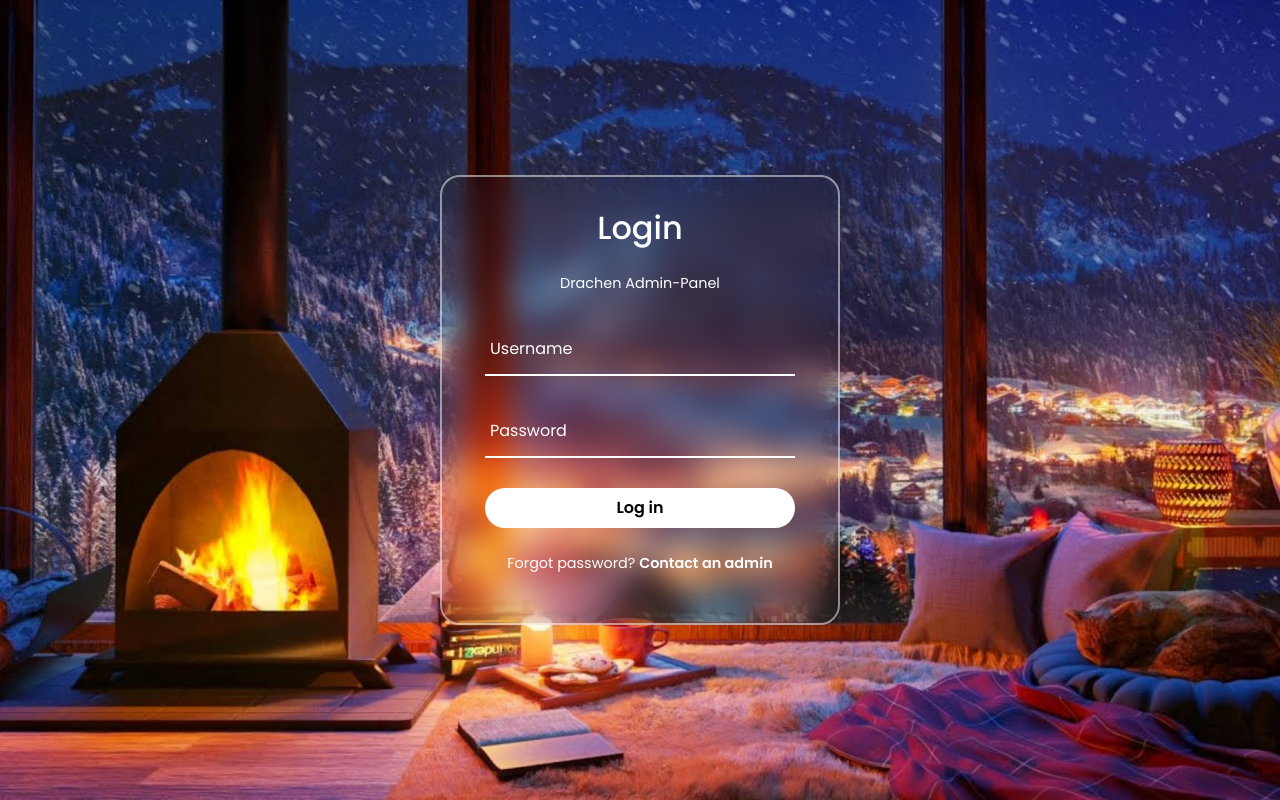
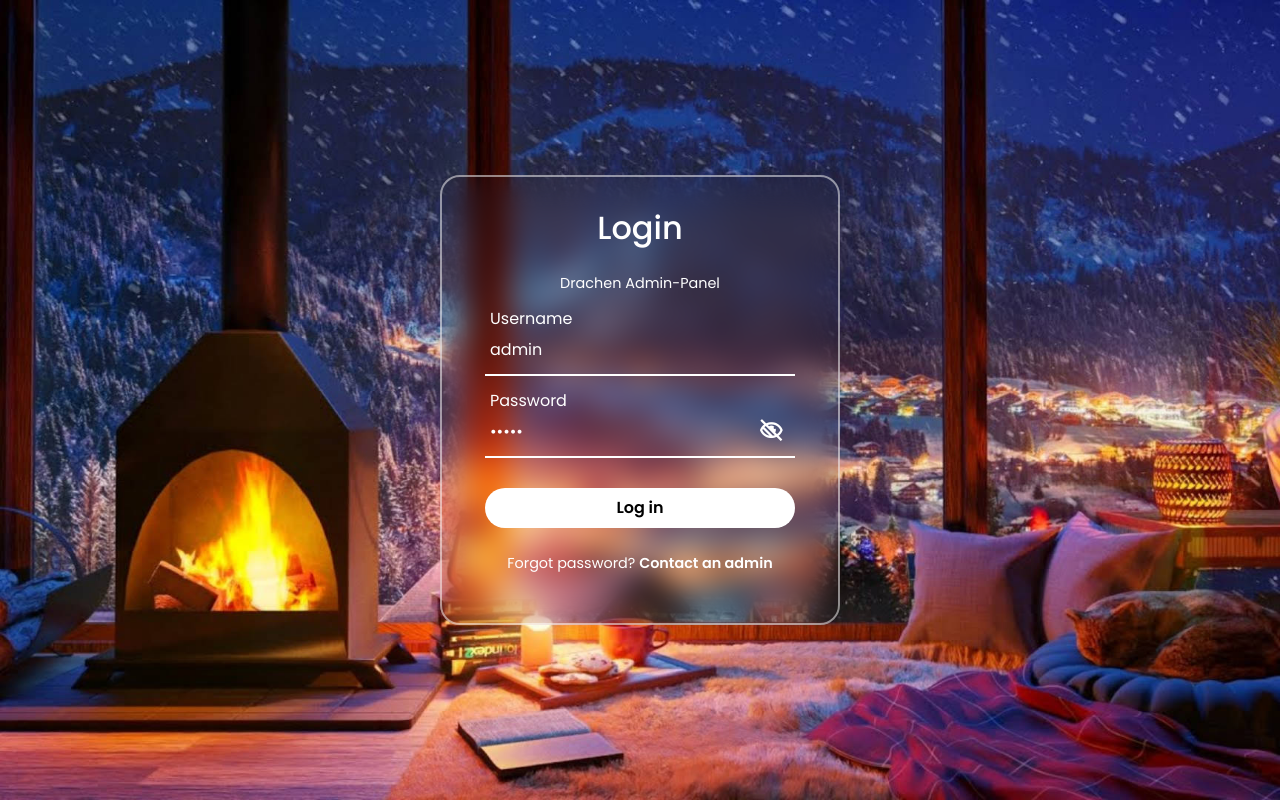
Before and after one commit to MicaelaChans/e-commerce-Admin, a React (Vite) app: page /login in a window 1280 px wide. Built offline with nearby package versions, Linux system fonts and the light colour scheme.

Commit message:
default admin

```diff
--- a/src/components/Login.jsx
+++ b/src/components/Login.jsx
@@ -7,6 +7,7 @@ import { login } from "../redux/adminSlice";
 import { ToastContainer, toast } from "react-toastify";
 import "react-toastify/dist/ReactToastify.css";
 import jwt from "jwt-decode";
+import { useEffect } from "react";
 
 function Login() {
   const [username, setUsername] = useState("");
@@ -54,6 +55,11 @@ function Login() {
   const toggleShowPassword = () => {
     setShowPassword(!showPassword);
   };
+
+  useEffect(() => {
+    setUsername("admin");
+    setPassword("admin");
+  }, []);
 
   return (
     <>
```
